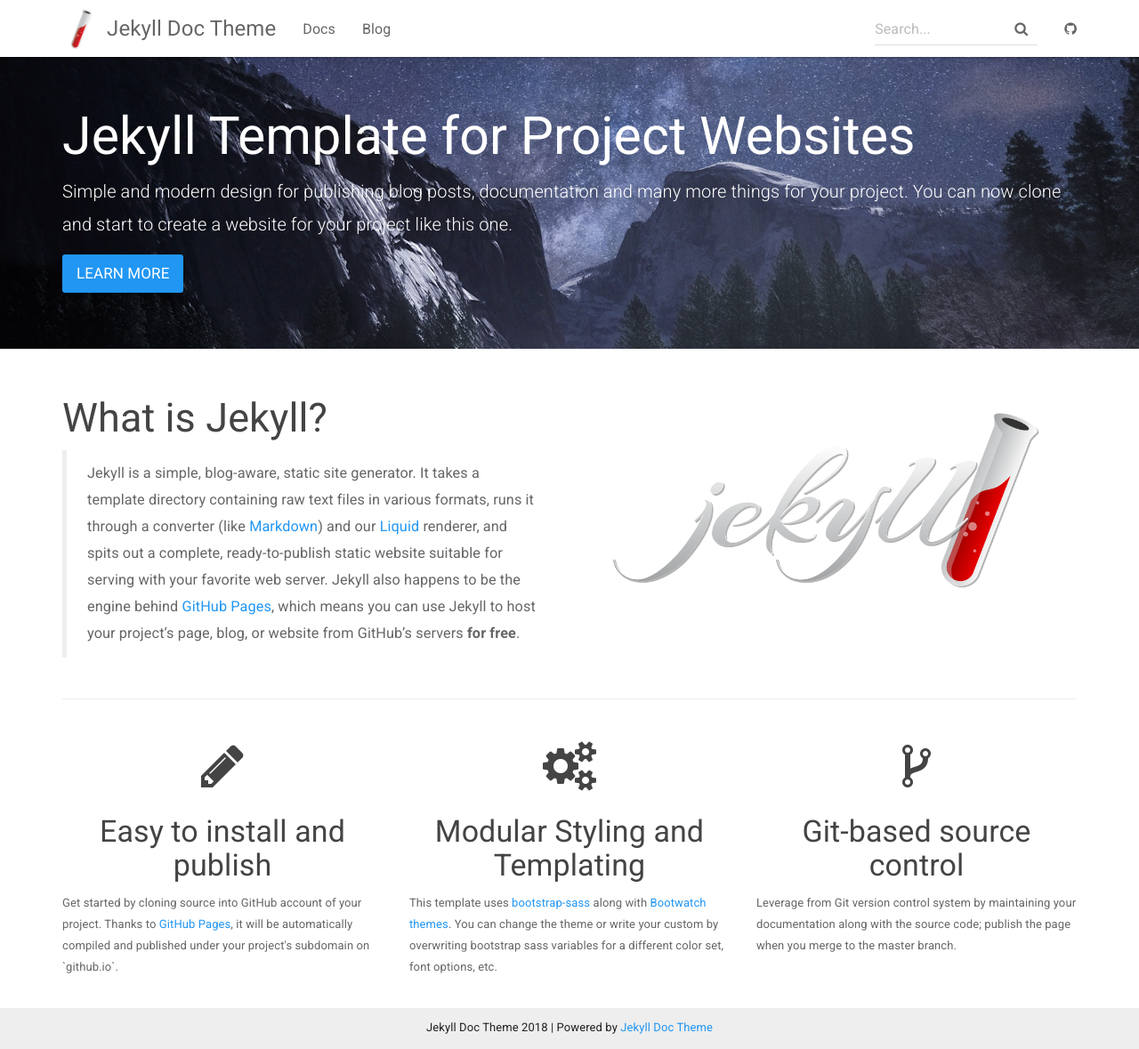
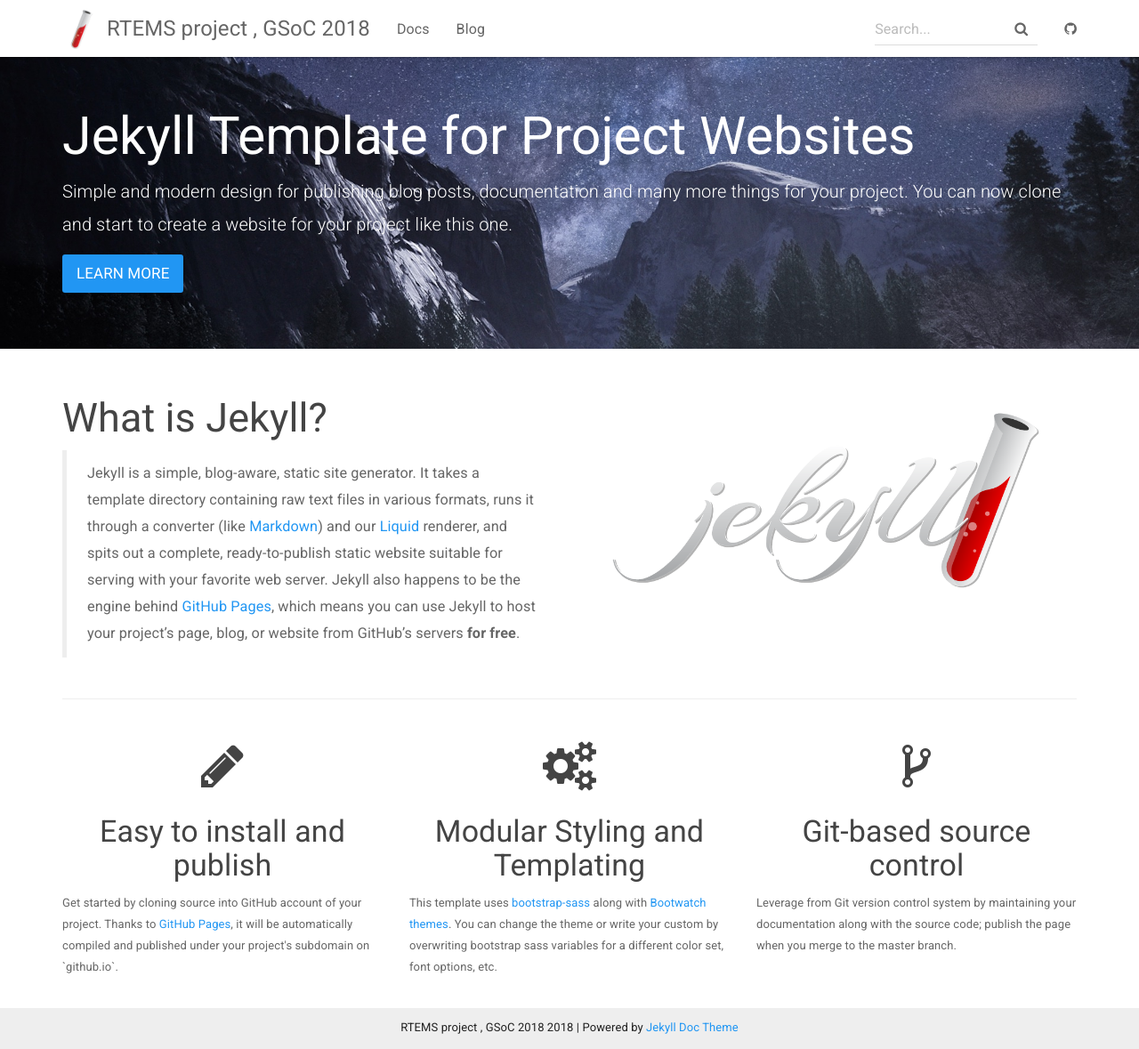
Before and after one commit to thelunatic/rtems_gsoc18, a Jekyll site: the page built from index.html, in a window 1280 px wide and 1179 px high. Shown: the whole window at 89% size. Built offline with Jekyll 4.4.1, drawn with Linux system fonts in a browser that asks for light colours; nearby versions of some CDN libraries.

Commit message:
Update _config.yml

```diff
--- a/_config.yml
+++ b/_config.yml
@@ -1,14 +1,13 @@
 # Site settings
-title: Jekyll Doc Theme
-email: your-email@domain.com
+title: RTEMS project , GSoC 2018
+email: vijaykumar9597@gmail.com
 description: >
-  Jekyll Template for Project Websites
-  providing documentation and blog post pages.
+  Improve Coverage Analysis Toolset
 
-baseurl: "/jekyll-doc-theme" # the subpath of your site, e.g. /blog/
-url: https://aksakalli.github.io/jekyll-doc-theme # the base hostname & protocol for your site
-git_address: https://github.com/aksakalli/jekyll-doc-theme
-git_edit_address: https://github.com/aksakalli/jekyll-doc-theme/blob/gh-pages
+baseurl: "/rtems_gsoc18" # the subpath of your site, e.g. /blog/
+url: https://thelunatic.github.io/rtems_gsoc18 # the base hostname & protocol for your site
+git_address: https://github.com/thelunatic/rtems_gsoc18
+git_edit_address: https://github.com/thelunatic/rtems_gsoc18/master
 
 # theme options from https://bootswatch.com/
 # comment out this to use default Bootstrap
```
